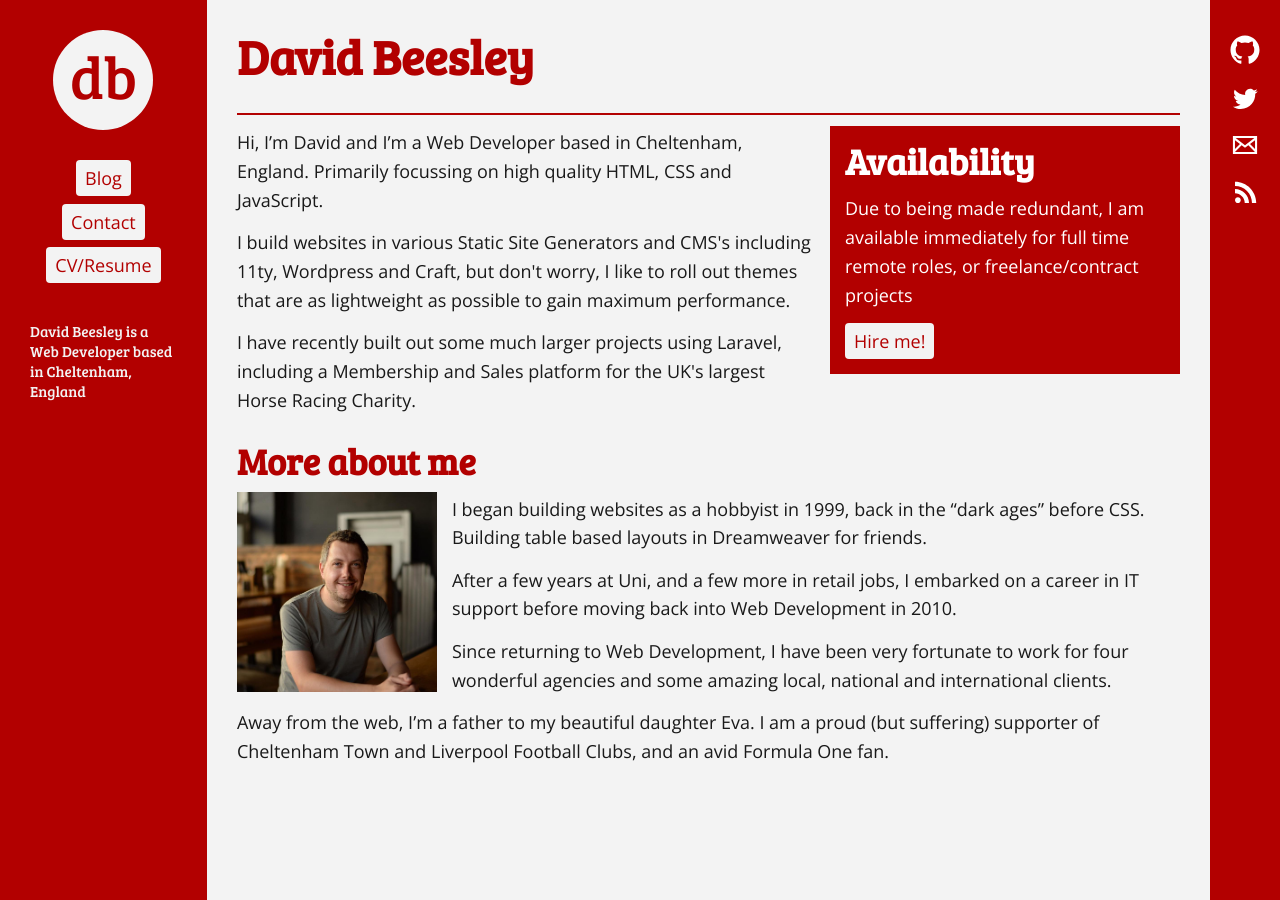
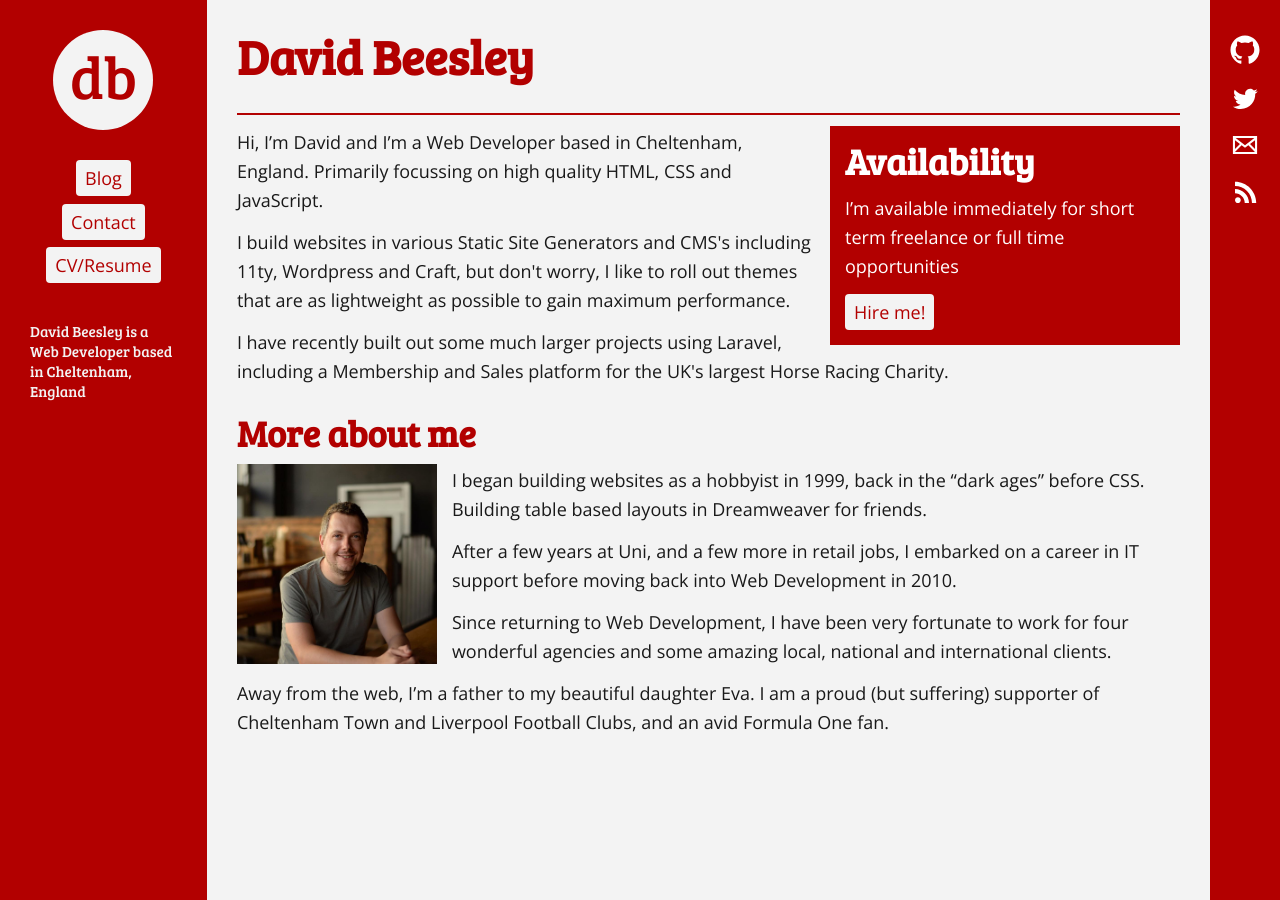
Before and after one commit to davebeesley/personal-site, a Jekyll site: the page built from index.html, in a window 1280 px wide. Built offline with Jekyll 4.4.1, drawn with Linux system fonts in a browser that asks for light colours; the list of posts is cut into pages by our own code; comment, search, counter and statistics services are not loaded.

Commit message:
Update availability

```diff
--- a/_includes/availability.html
+++ b/_includes/availability.html
@@ -1,5 +1,5 @@
 <aside class="availability">
     <h2>Availability</h2>
-    <p>Due to being made redundant, I am available immediately for full time remote roles, or freelance/contract projects</p>
+    <p>I’m available immediately for short term freelance or full time opportunities</p>
     <a href="/contact">Hire me!</a>
 </aside>
```
